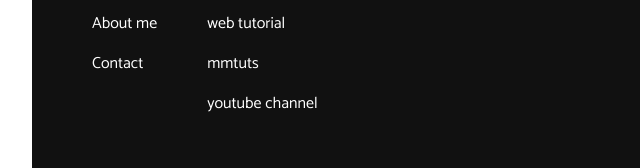
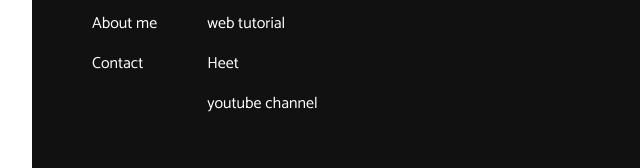
Before and after one commit to heetjpande/heetjpande.github.io, a plain HTML site: page index.html in a window 1280 px wide. Shown: the part 1326-1494 px from the top of the page, 108-748 px from the left. Drawn offline with nearby package versions, Linux system fonts and the light colour scheme.

```diff
--- a/index.html
+++ b/index.html
@@ -77,7 +77,7 @@
 				<li><a href="#">web development</a></li>
 				<li><a href="#">web seminar</a></li>
 				<li><a href="#">web tutorial</a></li>
-				<li><a href="#">mmtuts</a></li>
+				<li><a href="#">Heet</a></li>
 				<li><a href="#">youtube channel</a></li>
 			</ul>
 			<div class="footer-sm">
```
